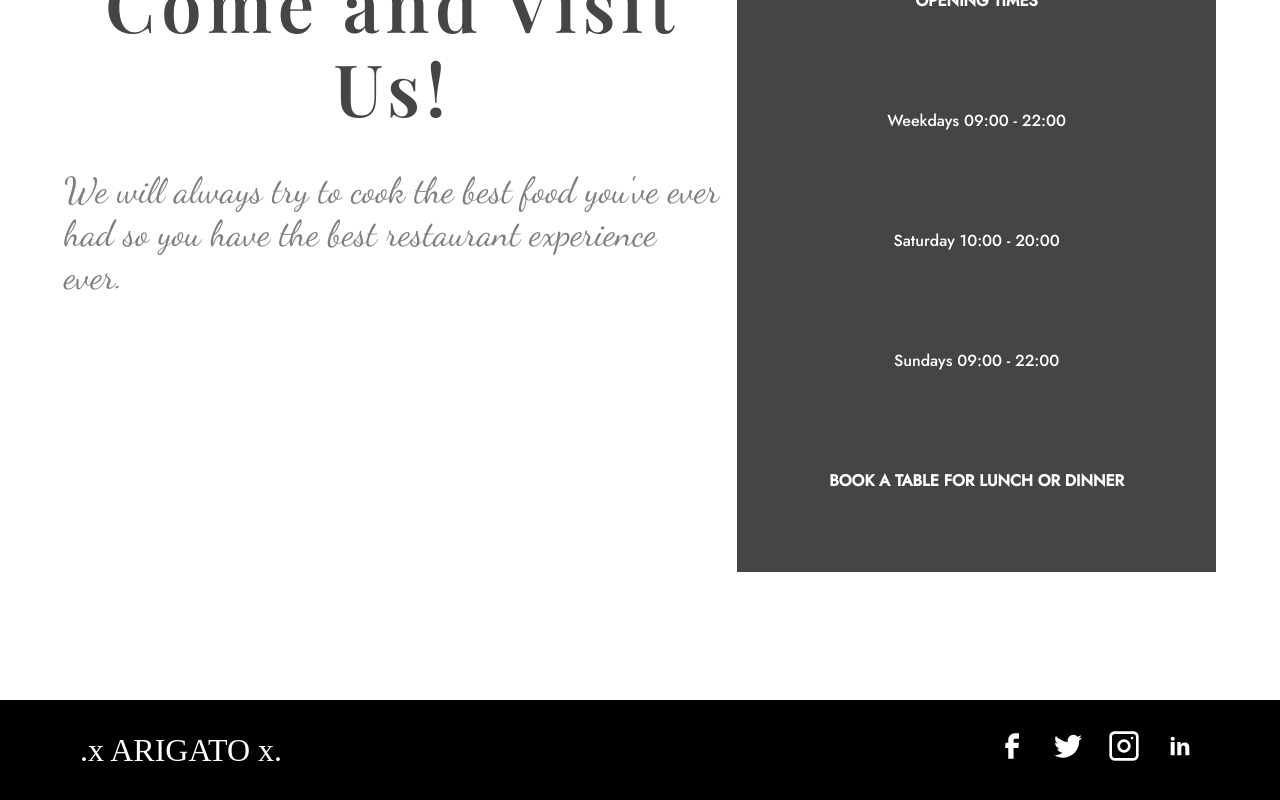
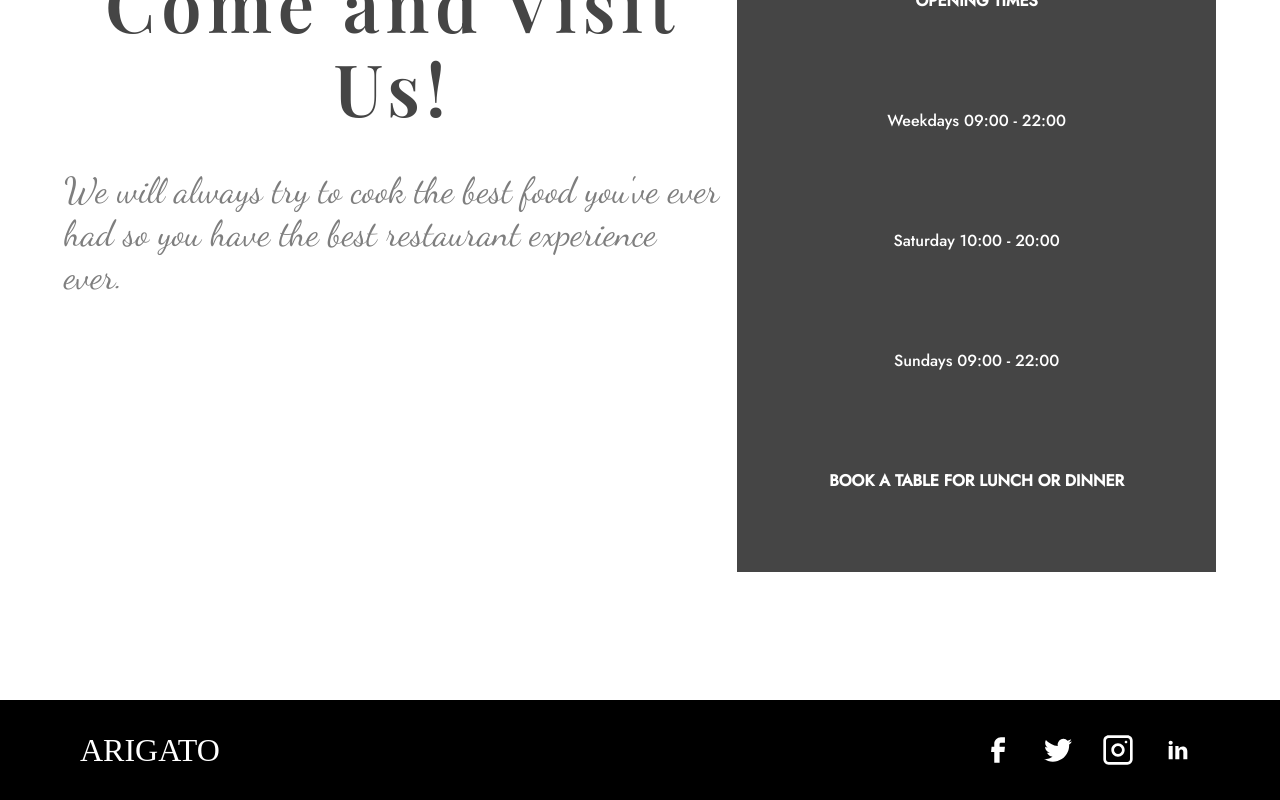
Before and after one commit to OzgunMunar/JapaneseRestaurantWebApp, a React (Create React App) app: page / in a window 1280 px wide. Shown: the part 3896-4696 px from the top of the page. Built offline with nearby package versions, Linux system fonts and the light colour scheme.

Commit message:
second comp changes

```diff
--- a/src/components/Footer.js
+++ b/src/components/Footer.js
@@ -34,7 +34,7 @@ const Footer = () => {
           <div className='footer_lower_left_section'>
 
             <div class="logo">
-              .x ARIGATO x.
+              ARIGATO
             </div>
 
           </div>
--- a/src/components/footer.css
+++ b/src/components/footer.css
@@ -83,10 +83,13 @@
 }
 
 .footer_lower_left_social_buttons > * {
-    padding: 3px;
     border: 1px solid transparent;
     transition: all 1s ease;
     cursor: pointer;
+    padding: 5px;
+    display: flex;
+    justify-content: center;
+    align-items: center;
 }
 
 .footer_lower_left_social_buttons > *:hover {
--- a/src/components/swiper.css
+++ b/src/components/swiper.css
@@ -1,7 +1,7 @@
 .swiper {
   margin-left: auto;
   margin-right: auto;
-  height: auto;
+  min-height: 700px;
 }
 
 .swiper-slide {
@@ -50,7 +50,6 @@
   gap: 2rem;
   padding: 3rem;
   font-family: 'Jost', sans-serif;
-  height: auto;
 }
 
 .swiper_header {
```
